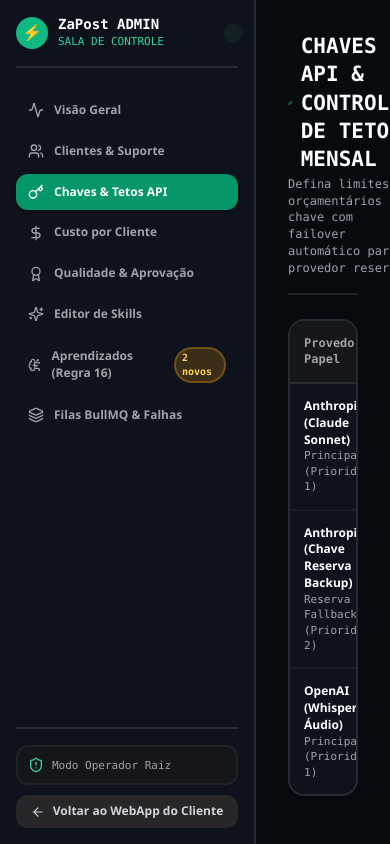
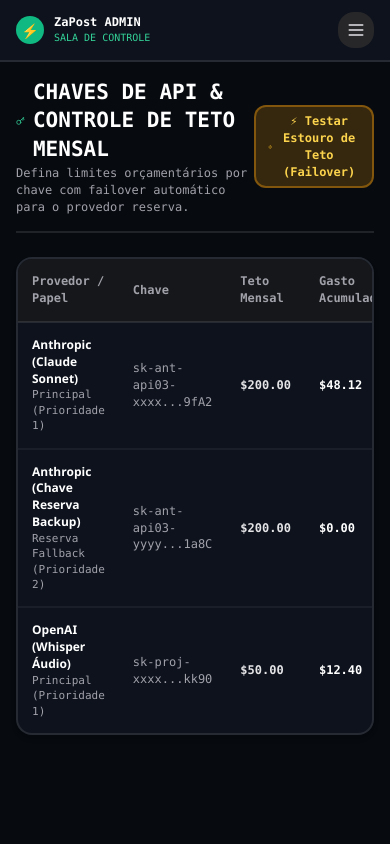
Before and after one commit to mentorcrm26-hub/zapost, a Next.js app in the folder apps/web/: page /admin/api-keys in a window 390 px wide. Built offline with nearby package versions, Linux system fonts and the light colour scheme.

Commit message:
feat(admin): make admin panel fully responsive with mobile drawer

```diff
--- a/apps/web/src/app/admin/layout.tsx
+++ b/apps/web/src/app/admin/layout.tsx
@@ -1,6 +1,6 @@
 'use client'
 
-import React from 'react'
+import React, { useState } from 'react'
 import Link from 'next/link'
 import { usePathname } from 'next/navigation'
 import {
@@ -14,10 +14,13 @@
   Layers,
   ArrowLeft,
   ShieldAlert,
+  Menu,
+  X,
 } from 'lucide-react'
 
 export default function AdminLayout({ children }: { children: React.ReactNode }) {
   const pathname = usePathname()
+  const [mobileMenuOpen, setMobileMenuOpen] = useState(false)
 
   const navItems = [
     { href: '/admin', label: 'Visão Geral', icon: Activity },
@@ -30,10 +33,8 @@
     { href: '/admin/filas', label: 'Filas BullMQ & Falhas', icon: Layers },
   ]
 
-  return (
-    <div className="min-h-screen bg-[#070a0f] text-zinc-100 flex font-sans selection:bg-emerald-500 selection:text-white">
-      {/* Sidebar Analítica */}
-      <aside className="w-64 bg-[#0d121c] border-r border-white/10 flex flex-col justify-between shrink-0 p-4">
+  const SidebarContent = () => (
+    <div className="flex flex-col justify-between h-full p-4">
       <div className="flex flex-col gap-6">
         {/* Brand Admin */}
         <div className="flex items-center justify-between pb-4 border-b border-white/10">
@@ -59,6 +60,7 @@
               <Link
                 key={item.href}
                 href={item.href}
+                onClick={() => setMobileMenuOpen(false)}
                 className={`flex items-center justify-between px-3 py-2.5 rounded-xl text-xs font-semibold transition-all ${
                   isActive
                     ? 'bg-emerald-600 text-white shadow-md'
@@ -95,10 +97,56 @@
           <span>Voltar ao WebApp do Cliente</span>
         </Link>
       </div>
+    </div>
+  )
+
+  return (
+    <div className="min-h-screen bg-[#070a0f] text-zinc-100 flex flex-col md:flex-row font-sans selection:bg-emerald-500 selection:text-white">
+      {/* Mobile Top Header (aparece apenas em telas pequenas) */}
+      <header className="md:hidden flex items-center justify-between px-4 py-3 bg-[#0d121c] border-b border-white/10 sticky top-0 z-40">
+        <div className="flex items-center gap-2.5">
+          <div className="w-7 h-7 rounded-lg bg-emerald-500 flex items-center justify-center font-extrabold text-white text-sm">
+            ⚡
+          </div>
+          <div>
+            <h1 className="font-bold text-xs leading-tight text-white font-mono">ZaPost ADMIN</h1>
+            <p className="text-[10px] text-emerald-400 font-mono">SALA DE CONTROLE</p>
+          </div>
+        </div>
+
+        <button
+          onClick={() => setMobileMenuOpen(!mobileMenuOpen)}
+          className="p-2 rounded-lg bg-zinc-800 text-zinc-200 hover:text-white hover:bg-zinc-700 transition-colors"
+          aria-label="Alternar menu de navegação"
+        >
+          {mobileMenuOpen ? <X className="w-5 h-5" /> : <Menu className="w-5 h-5" />}
+        </button>
+      </header>
+
+      {/* Backdrop Mobile Overlay */}
+      {mobileMenuOpen && (
+        <div
+          onClick={() => setMobileMenuOpen(false)}
+          className="fixed inset-0 bg-black/70 backdrop-blur-sm z-40 md:hidden animate-fade-in"
+        />
+      )}
+
+      {/* Sidebar Mobile Drawer */}
+      <aside
+        className={`fixed top-0 bottom-0 left-0 w-72 bg-[#0d121c] border-r border-white/10 z-50 transform transition-transform duration-200 ease-in-out md:hidden ${
+          mobileMenuOpen ? 'translate-x-0' : '-translate-x-full'
+        }`}
+      >
+        <SidebarContent />
+      </aside>
+
+      {/* Sidebar Desktop Fixa (escondida no mobile, visível em md+) */}
+      <aside className="hidden md:flex w-64 bg-[#0d121c] border-r border-white/10 flex-col justify-between shrink-0 sticky top-0 h-screen">
+        <SidebarContent />
       </aside>
 
       {/* Área de Conteúdo Principal */}
-      <main className="flex-1 min-w-0 p-8 overflow-y-auto max-h-screen">
+      <main className="flex-1 min-w-0 p-4 sm:p-6 md:p-8 overflow-y-auto">
         <div className="max-w-6xl mx-auto">{children}</div>
       </main>
     </div>
```
Lines whose indentation alone changed are shown as unchanged.
